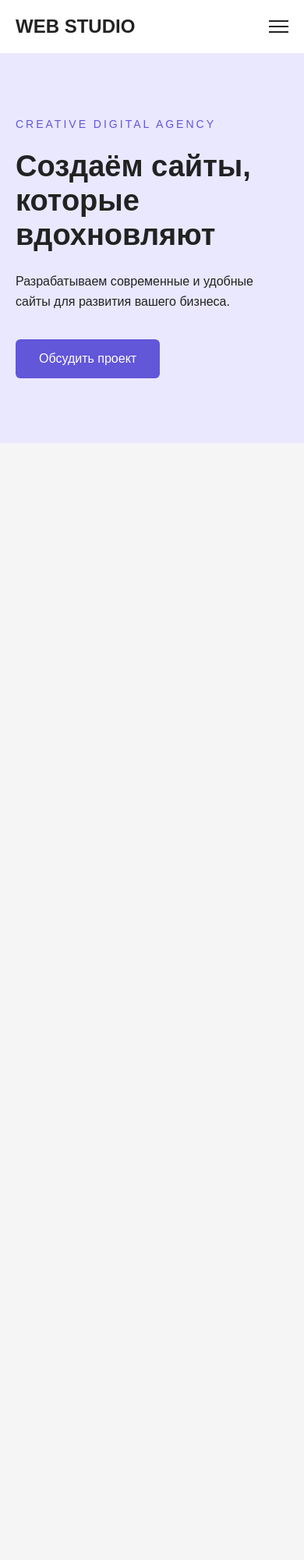
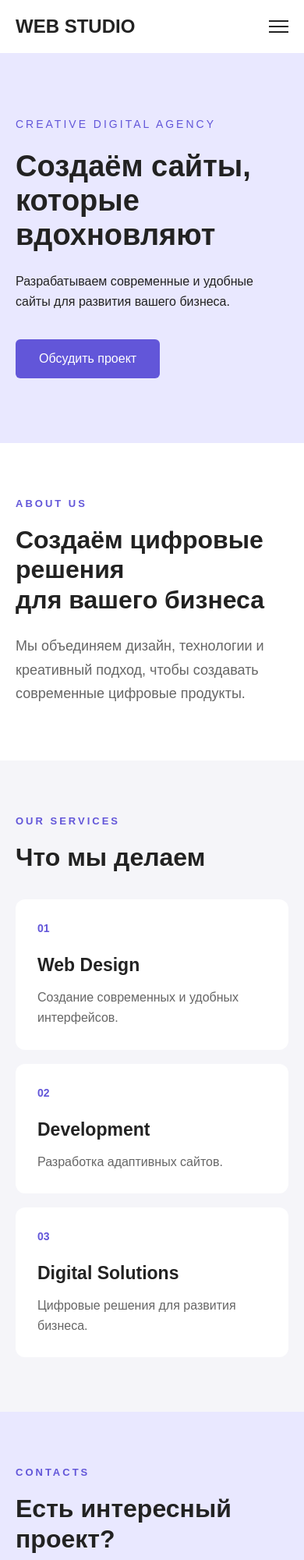
Before and after one commit to elena-webdev-hub/portfolio, a plain HTML site: page projects/landing-page/index.html in a window 390 px wide. Shown: the top 2000 px of the page at 78% size. Before the commit the page ends 844 px from the top, so only its background shows below. Drawn offline with Linux system fonts and the light colour scheme.

Commit message:
Improve landing page design and responsiveness

```diff
--- a/projects/landing-page/index.html
+++ b/projects/landing-page/index.html
@@ -42,7 +42,71 @@
                 </a>
             </div>
         </section>
+
+        <section class="about" id="about">
+            <div class="section-container">
+                <p class="section-label">ABOUT US</p>
+                <h2>Создаём цифровые решения<br>для вашего бизнеса</h2>
+                <p>
+                    Мы объединяем дизайн, технологии и креативный подход,
+                    чтобы создавать современные цифровые продукты.
+                </p>
+            </div>
+        </section>
+
+        <section class="services" id="services">
+            <div class="section-container">
+                <p class="section-label">OUR SERVICES</p>
+                <h2>Что мы делаем</h2>
+
+                <div class="services-grid">
+                    <article class="service-card">
+                        <span>01</span>
+                        <h3>Web Design</h3>
+                        <p>Создание современных и удобных интерфейсов.</p>
+                    </article>
+
+                    <article class="service-card">
+                        <span>02</span>
+                        <h3>Development</h3>
+                        <p>Разработка адаптивных сайтов.</p>
+                    </article>
+
+                    <article class="service-card">
+                        <span>03</span>
+                        <h3>Digital Solutions</h3>
+                        <p>Цифровые решения для развития бизнеса.</p>
+                    </article>
+                </div>
+            </div>
+        </section>
+
+        <section class="contacts" id="contacts">
+            <div class="section-container">
+                <p class="section-label">CONTACTS</p>
+                <h2>Есть интересный проект?</h2>
+                <p>Давайте обсудим вашу идею.</p>
+            </div>
+        </section>
+
     </main>
+
+    <footer class="footer">
+        <div class="footer-container">
+            <div class="footer-logo">WEB STUDIO</div>
+
+            <nav class="footer-navigation">
+                <a href="#about">О нас</a>
+                <a href="#services">Услуги</a>
+                <a href="#contacts">Контакты</a>
+            </nav>
+
+            <p class="footer-copy">
+                © 2026 WEB STUDIO. Все права защищены.
+            </p>
+        </div>
+    </footer>
+
 <script src="script.js"></script>
 </body>
 </html>
--- a/projects/landing-page/style.css
+++ b/projects/landing-page/style.css
@@ -1,4 +1,7 @@
 
+html {
+    scroll-behavior: smooth;
+}
 /* Сбрасываем стандартные отступы браузера */
 * {
     margin: 0;
@@ -84,30 +87,17 @@ body {
     color: #ffffff;
     text-decoration: none;
     border-radius: 6px;
+    transition: all 0.3s ease;
 }
-/* Адаптация для планшетов и телефонов */
-@media (max-width: 768px) {
+.hero-button:hover {
+    background-color: #171725;
+    color: #ffffff;
+    transform: translateY(-3px);
+    box-shadow: 0 8px 20px rgba(0, 0, 0, 0.15);
+}
 
-    .header {
-        padding: 20px;
-    }
-
-    .navigation {
-        gap: 15px;
-    }
-
-    .hero {
-        min-height: 500px;
-        padding: 40px 20px;
-    }
-
-    .hero h1 {
-        font-size: 38px;
-    }
-
-    .hero-description {
-        font-size: 16px;
-    }
+.hero-button:active {
+    transform: translateY(0);
 }
 
 .menu-toggle {
@@ -125,8 +115,137 @@ body {
     background-color: #222222;
 }
 
+/* Общие настройки секций */
+.section-container {
+    max-width: 1200px;
+    width: 100%;
+    margin: 0 auto;
+}
+
+/* Подзаголовки секций */
+.section-label {
+    color: #6256d9;
+    font-size: 13px;
+    font-weight: 700;
+    letter-spacing: 3px;
+    margin-bottom: 20px;
+}
+
+/* Заголовки секций */
+.section-container h2 {
+    font-size: 42px;
+    line-height: 1.2;
+    margin-bottom: 25px;
+}
+
+/* Секция About */
+.about {
+    padding: 110px 80px;
+    background-color: #ffffff;
+}
+
+.about .section-container > p:last-child {
+    max-width: 650px;
+    font-size: 18px;
+    line-height: 1.7;
+    color: #666666;
+}
+
+/* Секция Services */
+.services {
+    padding: 110px 80px;
+    background-color: #f5f5f9;
+}
+
+.services-grid {
+    display: grid;
+    grid-template-columns: repeat(3, 1fr);
+    gap: 25px;
+    margin-top: 50px;
+}
+
+.service-card {
+    padding: 35px;
+    background-color: #ffffff;
+    border-radius: 12px;
+    transition: transform 0.3s ease, box-shadow 0.3s ease;
+}
+
+.service-card:hover {
+    transform: translateY(-8px);
+    box-shadow: 0 15px 35px rgba(0, 0, 0, 0.08);
+}
+
+.service-card span {
+    color: #6256d9;
+    font-size: 14px;
+    font-weight: 700;
+}
+
+.service-card h3 {
+    font-size: 23px;
+    margin: 25px 0 15px;
+}
+
+.service-card p {
+    color: #666666;
+    line-height: 1.6;
+}
+
+/* Секция Contacts */
+.contacts {
+    padding: 110px 80px;
+    background-color: #e9e8ff;
+}
+
+.contacts .section-container > p:last-child {
+    font-size: 18px;
+    color: #666666;
+}
+
+.footer {
+    background-color: #171725;
+    color: #ffffff;
+    padding: 40px 80px;
+}
+
+.footer-container {
+    max-width: 1200px;
+    margin: 0 auto;
+}
+
+.footer-logo {
+    font-size: 22px;
+    font-weight: 700;
+    margin-bottom: 25px;
+}
+
+.footer-navigation {
+    display: flex;
+    gap: 25px;
+    margin-bottom: 25px;
+}
+
+.footer-navigation a {
+    color: #ffffff;
+    text-decoration: none;
+    transition: color 0.3s;
+}
+
+.footer-navigation a:hover {
+    color: #f8991d;
+}
+
+.footer-copy {
+    color: #a0a0ad;
+    font-size: 14px;
+}
+
+/* Адаптация для планшетов и телефонов */
 @media (max-width: 768px) {
+
     .header {
+        padding: 20px;
         position: relative;
     }
 
@@ -143,10 +262,52 @@ body {
         padding: 20px;
         background-color: #ffffff;
         flex-direction: column;
+        gap: 15px;
         z-index: 10;
     }
 
     .navigation.active {
         display: flex;
     }
+
+    .hero {
+        min-height: 500px;
+        padding: 40px 20px;
+    }
+
+    .hero h1 {
+        font-size: 38px;
+    }
+
+    .hero-description {
+        font-size: 16px;
+    }
+
+    .about,
+    .services,
+    .contacts {
+        padding: 70px 20px;
+    }
+
+    .section-container h2 {
+        font-size: 32px;
+    }
+
+    .services-grid {
+        grid-template-columns: 1fr;
+        gap: 18px;
+        margin-top: 35px;
+    }
+
+    .service-card {
+        padding: 28px;
+    }
+    .footer {
+        padding: 35px 20px;
+    }
+
+    .footer-navigation {
+        flex-wrap: wrap;
+        gap: 15px;
+    }
 }
```
